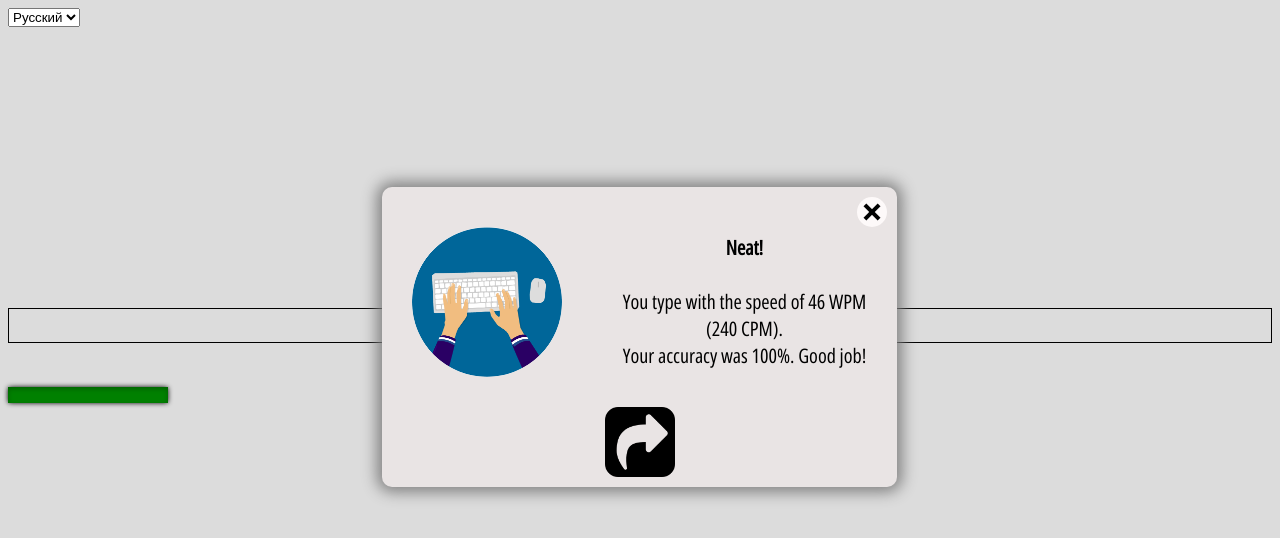
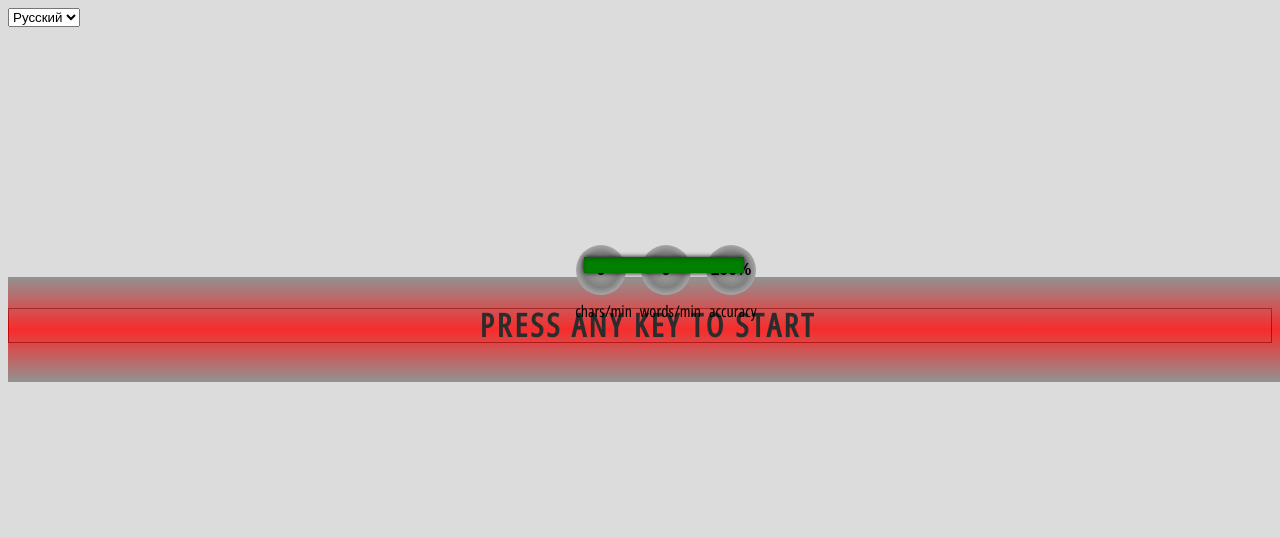
Before and after one commit to jacobstrazhevskyi/type-speed-test-js, a website built with Parcel: page src/index.html in a window 1280 px wide. Built offline with nearby package versions, Linux system fonts and the light colour scheme.

Commit message:
work-ending

```diff
--- a/src/index.html
+++ b/src/index.html
@@ -8,16 +8,37 @@
     <title>JS template</title>
   </head>
   <body>
+    <div class="blinking-tablet" id="blinking-tablet">
+      <h1 class="blinking-tablet__text">PRESS ANY KEY TO START</h1>
+    </div>
     <select name="" id="select-language">
       <option value="rus">Русский</option>
       <option value="eng">English</option>
     </select>
+    <div class="stats-block">
+      <div class="wpm-block">
+        <span id="wpm-display" class="stats-block__wpm">0</span>
+      </div>
+      <div class="cpm-block">
+        <span id="cpm-display" class="stats-block__cpm">0</span>
+      </div>
+      <div class="accuracy-block">
+        <span id="accuracy-display" class="stats-block__apm">100%</span>
+      </div>
+      <div class="text-block">
+        <span>chars/min</span>
+        <span>words/min</span>
+        <span>accuracy</span>
+      </div>
+    </div>
+    <div>
+      <progress max="60" value="60" id="timer" class="timeBar"></progress>
+    </div>
     <pre>
-    <div class="words" id="wordsDisplay">
-      <input type="text" id="input">
-    </div>
+      <div class="words" id="wordsDisplay">
+        <input type="text" id="input">
+      </div>
     </pre>
-    <progress max="60" value="60" id="timer" class="timeBar"></progress>
     <div class="over-tablet">
       <div class="close-button"></div>
         <div class="inside-over-tablet">
--- a/src/index.js
+++ b/src/index.js
@@ -14,29 +14,27 @@ import engGlossary from './glossaries/engGlossary.js';
 let time = 60;
 let intervalId;
 const timerBar = document.getElementById('timer');
+
 const wordsDisplay = document.getElementById('wordsDisplay');
 const input = document.getElementById('input');
+const blinkingTablet = document.getElementById('blinking-tablet');
 
 const closeTabletButton = document.querySelector('.close-button');
 const overTablet = document.querySelector('.over-tablet');
 const screenBlocker = document.querySelector('.fullscreen-blocker');
-const resultsTablet = document.querySelector('.inside-over-tablet');
+const resultsTablet = document.querySelector('.results');
 const shareButton = document.querySelector('.share-button');
 
+const wpmDisplay = document.getElementById('wpm-display');
+const cpmDisplay = document.getElementById('cpm-display');
+const accuracyDisplay = document.getElementById('accuracy-display');
+
+let wpm = 0;
+let cpm = 0;
+let accuracy = 100;
+
 shareButton.onclick = () => {
-    const elem = document.createElement('input');
-    elem.classList.add('url-copier');
-    elem.value = 'You type with the speed of 46 WPM (240 CPM). Your accuracy was 100%. Good job!';
-    document.body.append(elem);
-    elem.focus();
-    elem.select();
-    document.execCommand('cut');
-    elem.remove();
-};
-
-closeTabletButton.onclick = () => {
-    overTablet.style.display = 'none';
-    screenBlocker.style.display = 'none';
+    navigator.clipboard.writeText(`You type with the speed of ${wpm} WPM (${cpm} CPM). Your accuracy was ${accuracy}%. Good job!`);
 };
 
 let marg = document.body.clientWidth / 2;
@@ -60,17 +58,12 @@ engUnicodeCodes.push(189);
 
 const selectLanguage = document.getElementById('select-language');
 
-input.focus();
-
 console.log('z'.charCodeAt());
 
 let wordNowIndex = 1;
 let wordNowLetterIndex = 0;
 let wordWrited = false;
 let writtenWord = '';
-
-let wpm = 0;
-let cpm = 0;
 
 const ruKeys = [70, 188, 68, 85, 76, 84, 192, 186, 80, 66, 81, 82, 75, 86, 89, 74, 71, 72, 67, 78, 69, 65, 219, 87, 88, 73, 79, 221, 83, 77, 222, 190, 90, 189];
 
@@ -85,6 +78,10 @@ const languages = {
     rus: ruGlossary,
     eng: engGlossary,
 };
+
+function percentCorrectnessCalculationFunction(wrongLetters, correctLetters) {
+    return Math.round(100 - (wrongLetters / correctLetters * 100));
+}
 
 function generateWordArray() {
     for (let i = 0; i < 100; i++) {
@@ -104,6 +101,8 @@ function clearWordDisplay() {
         wordsDisplay.children[i].remove();
     }
 }
+
+let wrongLetters = 0;
 
 function listener(evt) {
     let wordNow = '';
@@ -128,11 +127,11 @@ function listener(evt) {
                 wordsDisplay.children[wordNowIndex].children[wordNowLetterIndex].setAttribute('style', 'opacity: 0.1;');
                 wordNowLetterIndex++;
                 marg -= 11;
-                cpm++;
                 writtenWord += evt.key;
             } else {
                 wordsDisplay.children[wordNowIndex].children[wordNowLetterIndex].setAttribute('style', 'color: red;');
                 wordNowLetterIndex++;
+                wrongLetters++;
                 marg -= 11;
                 writtenWord += evt.key;
             }
@@ -142,12 +141,12 @@ function listener(evt) {
             if (wordsDisplay.children[wordNowIndex].children[wordNowLetterIndex].textContent === evt.key) {
                 wordsDisplay.children[wordNowIndex].children[wordNowLetterIndex].setAttribute('style', 'opacity: 0.1;');
                 wordNowLetterIndex++;
-                cpm++;
                 marg -= 11;
                 writtenWord += evt.key;
             } else {
                 wordsDisplay.children[wordNowIndex].children[wordNowLetterIndex].setAttribute('style', 'color: red;');
                 wordNowLetterIndex++;
+                wrongLetters++;
                 marg -= 11;
                 writtenWord += evt.key;
             }
@@ -156,6 +155,7 @@ function listener(evt) {
 
     if (writtenWord === wordNow) {
         wpm++;
+        accuracy = percentCorrectnessCalculationFunction(wrongLetters, cpm);
     }
 
     if (writtenWord.length === wordNow.length) {
@@ -167,6 +167,10 @@ function listener(evt) {
         wordNowIndex++;
         wordWrited = false;
         wordNowLetterIndex = 0;
+        cpm += wordNow.length - 1;
+        cpmDisplay.textContent = cpm;
+        wpmDisplay.textContent = wpm;
+        accuracyDisplay.textContent = `${accuracy}`;
     }
     wordsDisplay.children[1].setAttribute('style', `margin-left:${marg}px;`);
 
@@ -178,10 +182,12 @@ function listener(evt) {
 }
 
 function start() {
+    blinkingTablet.style.display = 'none';
+    input.focus();
     document.removeEventListener('keypress', start);
     console.log('removed');
     document.addEventListener('keydown', listener);
-    time = 2;
+    time = 60;
     timerBar.value = 60;
     wordsDisplay.children[1].setAttribute('style', 'margin-left: 50%;');
     marg = document.body.clientWidth / 2;
@@ -189,19 +195,43 @@ function start() {
     intervalId = setInterval(startCount, 1000);
 }
 
+closeTabletButton.onclick = () => {
+    overTablet.style.display = 'none';
+    screenBlocker.style.display = 'none';
+    cpm = 0;
+    wpm = 0;
+    accuracy = 0;
+    // i dont know, how to fix bug with clearing display, and i do that))
+    clearWordDisplay();
+    clearWordDisplay();
+    clearWordDisplay();
+    clearWordDisplay();
+    clearWordDisplay();
+    generateWordArray();
+    blinkingTablet.style.display = 'block';
+    document.addEventListener('keypress', start);
+    cpmDisplay.textContent = cpm;
+    wpmDisplay.textContent = wpm;
+    accuracyDisplay.textContent = accuracy;
+};
+
 function tick() {
     if (time === 0) {
         clearInterval(intervalId);
-        console.log('Time is out!');
-        document.removeEventListener('keypress', listener);
-        document.addEventListener('keypress', start);
+        document.removeEventListener('keydown', listener);
         wordsDisplay.children[1].setAttribute('style', 'transition: all 1s ease-in-out; margin-left: 50%;');
+        resultsTablet.innerHTML = `
+        <b id="tosel">Neat!</b>
+        <br>
+        You type with the speed of
+        ${wpm} WPM (${cpm} CPM).
+        <br>
+        Your accuracy was ${accuracy}%. Good job!`;
         overTablet.style.display = 'flex';
         wordNowIndex = 1;
         wordNowLetterIndex = 0;
         wordWrited = false;
         writtenWord = '';
-        clearWordDisplay();
     }
     if (time > 0) {
         time--;
@@ -245,6 +275,7 @@ selectLanguage.onchange = () => {
     clearInterval(intervalId);
     document.removeEventListener('keypress', listener);
     document.addEventListener('keypress', start);
+    blinkingTablet.style.display = 'block';
     console.log(wordsDisplay.children);
     console.log(wordsDisplay);
 };
--- a/src/style.css
+++ b/src/style.css
@@ -6,6 +6,10 @@
 body {
     overflow: hidden;
     background-color: gainsboro;
+}
+
+input::first-line {
+    color:transparent;
 }
 
 .words {
@@ -35,10 +39,14 @@ body {
     background: none;
     border: none;
     height: 20px;
+    font-size: 20px;
 }
 
 .timeBar {
+    position: absolute;
     border-radius: 0;
+    margin-left: 45%;
+    margin-top: 18%;
 }
 
 .timeBar::-webkit-progress-value {
@@ -65,6 +73,7 @@ input::-ms-value {
     z-index: 1;
     top: 0;
     left: 0;
+    display: none;
 }
 
 .over-tablet {
@@ -77,7 +86,7 @@ input::-ms-value {
     box-shadow: 0px 0px 15px 5px grey;
     z-index: 2;
 
-    display: flex;
+    display: none;
     flex-direction: column;
 
     transition: 1s display ease-out;
@@ -154,6 +163,11 @@ input::-ms-value {
     width: 150px;
     margin-left: 30px;
     grid-area: typing-image;
+    outline: none;
+}
+
+.typing-image:hover {
+    outline: 1px solid red;
 }
 
 .share-button {
@@ -177,11 +191,6 @@ input::-ms-value {
                          "typing-image result"
                          "share share";
     column-gap: 60px;
-}
-
-.url-copier {
-    position: absolute;
-    top: 200%;
 }
 
 @keyframes share-btn-animation {
@@ -209,3 +218,116 @@ input::-ms-value {
 .share-button:hover {
     animation: 800ms share-btn-animation;
 }
+
+@keyframes blinking {
+    10% {
+        opacity: 0.8;
+    }
+
+    20% {
+        opacity: 0.6;
+    }
+
+    30% {
+        opacity: 0.4;
+    }
+
+    40% {
+        opacity: 0.2;
+    }
+
+    50% {
+        opacity: 0.0;
+    }
+}
+
+.blinking-tablet {
+    position: absolute;
+    width: 100%;
+    height: 95px;
+    background-image: linear-gradient(gray, red, gray);
+    opacity: 0.8;
+    padding: 5px;
+    padding-left: 0;
+    margin-top: 21%;
+    text-align: center;
+}
+
+.blinking-tablet__text {
+    animation: 1s infinite blinking;
+    font-family: OpenSans;
+    letter-spacing: 3px;
+}
+
+.stats-block {
+    width: max-content;
+    height: max-content;
+    position: absolute;
+    left: 44.6%;
+    top: 30%;
+    display: grid;
+    grid-template-areas: "wpm cpm accuracy"
+                         "text text text";
+    column-gap: 5px;
+}
+
+.wpm-block {
+    height: 50px;
+    width: 50px;
+    background-image: radial-gradient(darkgray, gray, gainsboro);
+    border-radius: 50%;
+    margin: 5px;
+    display: flex;
+    align-items: center;
+    justify-content: center;
+    grid-area: wpm;
+}
+
+.stats-block__wpm {
+    font-family: sans-serif;
+    font-weight: bold;
+}
+
+.cpm-block {
+    height: 50px;
+    width: 50px;
+    border-radius: 50%;
+    margin: 5px;
+    display: flex;
+    align-items: center;
+    justify-content: center;
+    grid-area: cpm;
+    background-image: radial-gradient(darkgray, gray, gainsboro);
+}
+
+.stats-block__cpm {
+    font-family: sans-serif;
+    font-weight: bold;
+}
+
+.accuracy-block {
+    height: 50px;
+    width: 50px;
+    border-radius: 50%;
+    margin: 5px;
+    display: flex;
+    align-items: center;
+    justify-content: center;
+    grid-area: accuracy;
+    background-image: radial-gradient(darkgray, gray, gainsboro);
+}
+
+.stats-block__apm {
+    font-family: sans-serif;
+    font-weight: bold;
+}
+
+.text-block {
+    grid-area: text;
+    font-family: OpenSans;
+    justify-self: center;
+}
+
+.text-block > *:not(:first-of-type) {
+    margin-left: 5px;
+}
```
